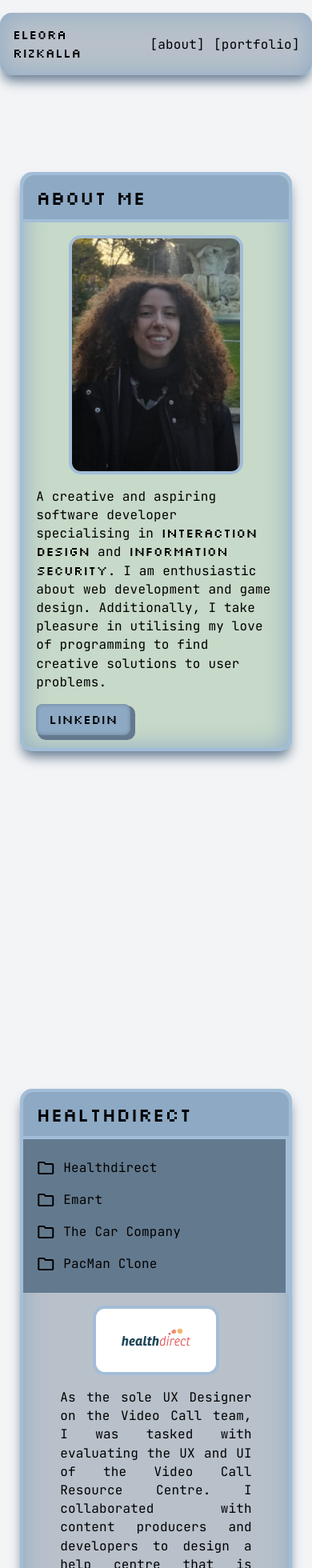
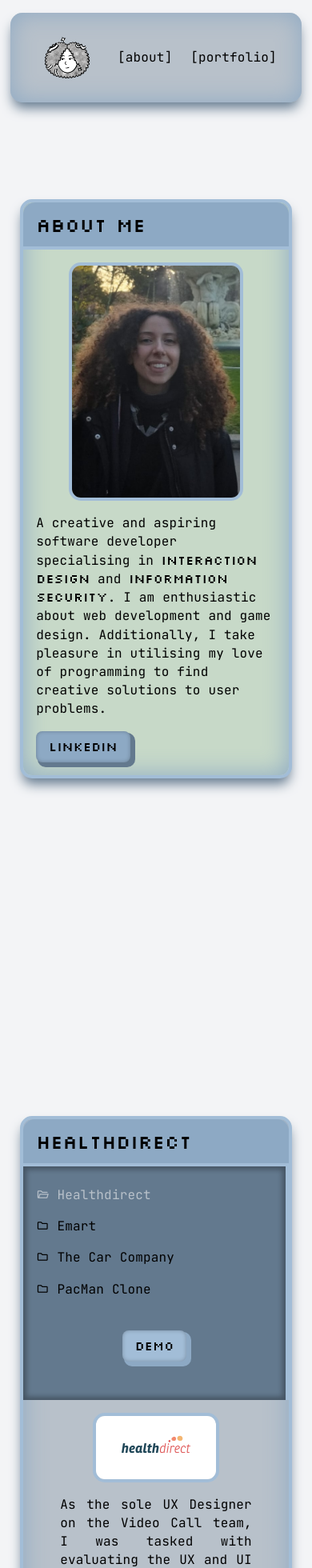
Before and after one commit to elle-r601/portfolio-react, a React (Vite) app: page / in a window 390 px wide. Shown: the top 1960 px of the page at 80% size. Built offline with nearby package versions, Linux system fonts and the light colour scheme.

Commit message:
updated carosuel

```diff
--- a/src/App.css
+++ b/src/App.css
@@ -82,6 +82,7 @@ a.nav {
     justify-content: flex-start;
     align-items: baseline;
     gap: 2rem;
+
   }
 
   .header-col2 {
@@ -95,6 +96,10 @@ a.nav {
         font-size: 2rem;
         color: black;
     }
+
+    .logo.alt {
+      display: none;
+    }
   }
 
   &:hover {
@@ -102,24 +107,35 @@ a.nav {
   }
 
   @media (max-width: 768px) {
-    width: fit-content;
-    justify-content: center;
+    width: 85%;;
 
     .header-col2 {
       display: none;
     }
 
     .header-col1 {
-      width: fit-content;
+      width: stretch;
+      justify-content: space-evenly;
       align-items: center;
-      gap: 3vw;
+      gap: 2vw;
+
+      a {
+        font-size: 1rem;
+      }
 
       .logo {
-        width: fit-content;
+        h2 {
+          display: none;
+        }
       }
 
-      h2, p {
-        font-size: 16px;
+      .logo.alt {
+        display: block;
+        background-image: url(/images/elle.png);
+        width: 80px;
+        height: 80px;
+        background-size: cover;
+        background-repeat: no-repeat;
       }
     }
   }
@@ -177,18 +193,38 @@ a.nav {
 .action {
   background: var(--light-blue);
   box-shadow: var(--darker-blue) 4px 4px 0px 2px, #00000040 0px 0px 5px 0px inset ;
-  padding: 0.5rem 1rem;
+  padding: 0.5rem 1rem !important;
   width: fit-content;
   border-radius: 8px;
-  color: black;
+  color: black !important;
   text-decoration: none;
-  font-family: "Silkscreen", sans-serif;
+  font-family: "Silkscreen", sans-serif !important;
   transition: .3s ease;
 
   &:hover {
     background: var(--border-blue);
     transform: scale(1.1);
     cursor: pointer;
+  }
+
+  &.alt {
+    background: var(--border-blue);
+    box-shadow: var(--light-blue) 4px 4px 0px 2px, #00000040 0px 0px 5px 0px inset ;
+    margin: 2rem auto;
+
+    &:hover {
+      background: #b8d7f4;
+    }
+
+    &.disabled {
+      pointer-events: none;
+      opacity: .5;
+    }
+
+    &::before {
+      content: "" !important;
+      margin: 0 !important;
+    }
   }
 }
 
@@ -237,6 +273,7 @@ a.nav {
       background: var(--darker-blue);
       padding: 1rem;
       border-right: 4px solid var(--border-blue);
+      box-shadow: #0000004D 0px 0px 6px 4px inset ;
 
       a {
         display: flex;
@@ -245,12 +282,20 @@ a.nav {
         text-decoration: none;
         padding: 8px 0px;
 
-        span {
+        &::before {
+          content: "\e2c7";
+          font-family: 'Material Symbols Outlined';
           margin-right: 10px;
         }
 
-        &:hover {
+        &:hover, &.current {
           color: var(--grey-blue);
+
+          &::before {
+            content: "\e2c8";
+            font-family: 'Material Symbols Outlined';
+          }
+
         }
 
       }
--- a/src/assets/CarouselContent.json
+++ b/src/assets/CarouselContent.json
@@ -21,6 +21,6 @@
     "title": "PacMan Clone",
     "image": "/images/pacman.png",
     "desc": "This Pac-Man game was developed for my game development class.\nIt was developed in Unity using C#.\nPictured here is the start scene. \nThe start scene has buttons that correspond to level 1 and 2 with scores that automatically update when a level has been completed.\nIt also features an animated border of the cat (Pac-Man) circling the screen.\nAll of the assets were created using Piskel, a free online sprite editor.",
-    "demo": "#"
+    "demo": ""
   }
 ]
--- a/src/components/CarouselWidget.jsx
+++ b/src/components/CarouselWidget.jsx
@@ -20,9 +20,20 @@ function CarouselWidget() {
                   {data.map((item, index) => (
                     <a href="#"
                     onClick={(e) => { e.preventDefault(); setCurrentIndex(index); }}
-                    key={index}><span className="material-symbols-outlined">folder</span>
-                      {item.title}</a>
+                    key={index}
+                    className={ currentIndex === index ? 'current' : ''}
+                    >
+                    {item.title}
+                    </a>
                   ))}
+
+                  <a href={item.demo || "#"}
+                  target="_blank"
+                  rel="noopener noreferrer"
+                  className={`action alt ${!item.demo ? 'disabled' : ''}`}
+                  onClick={!item.demo ? (e) => e.preventDefault() : undefined}
+                  >Demo
+                  </a>
               </div>
 
               <div className="carousel-content">
--- a/src/components/Navbar.jsx
+++ b/src/components/Navbar.jsx
@@ -27,7 +27,9 @@ function Navbar() {
   return (
     <div className="header">
         <div className="header-col1">
-            <a href="#" onClick={scrollTop} className="logo" id="header"><h2>Eleora Rizkalla</h2></a>
+            <a href="#" onClick={scrollTop} className="logo"><h2>Eleora Rizkalla</h2>
+                <a href="#" onClick={scrollTop} className="logo alt"></a>
+            </a>
             <a href="#" onClick={handleClick} className="nav" id="about">[about]</a>
             <a href="#" onClick={handleClick} className="nav" id="portfolio">[portfolio]</a>
         </div>
```
Also changed, not shown: public/images/elle.png (added).
